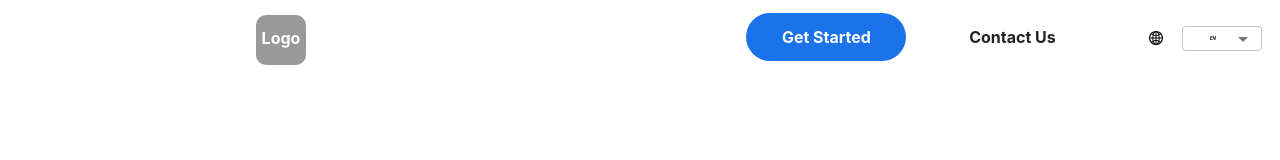
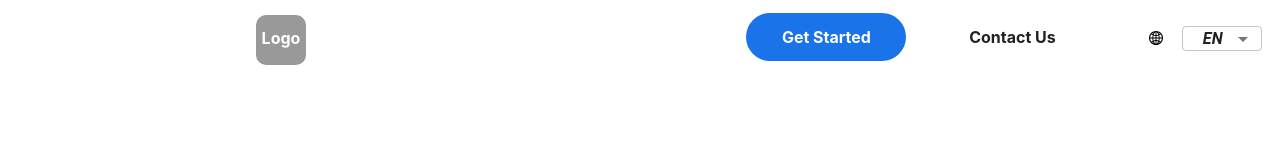
Before and after one commit to gkseogus/HallymCapStone, a React (Create React App) app: page / in a window 1280 px wide. Shown: the top 160 px of the page. Built offline with nearby package versions, Linux system fonts and the light colour scheme.

Commit message:
220905_fix to 'EN' font-size

```diff
--- a/src/components/MainNavBar/index.js
+++ b/src/components/MainNavBar/index.js
@@ -109,7 +109,7 @@ const MainNavBar = () => {
           style={{
             width: "80px",
             height: "25px",
-            fontSize: "5px",
+            fontSize: "16px",
             fontWeight: "600",
             margin: "13px",
             background: "#none",
```
